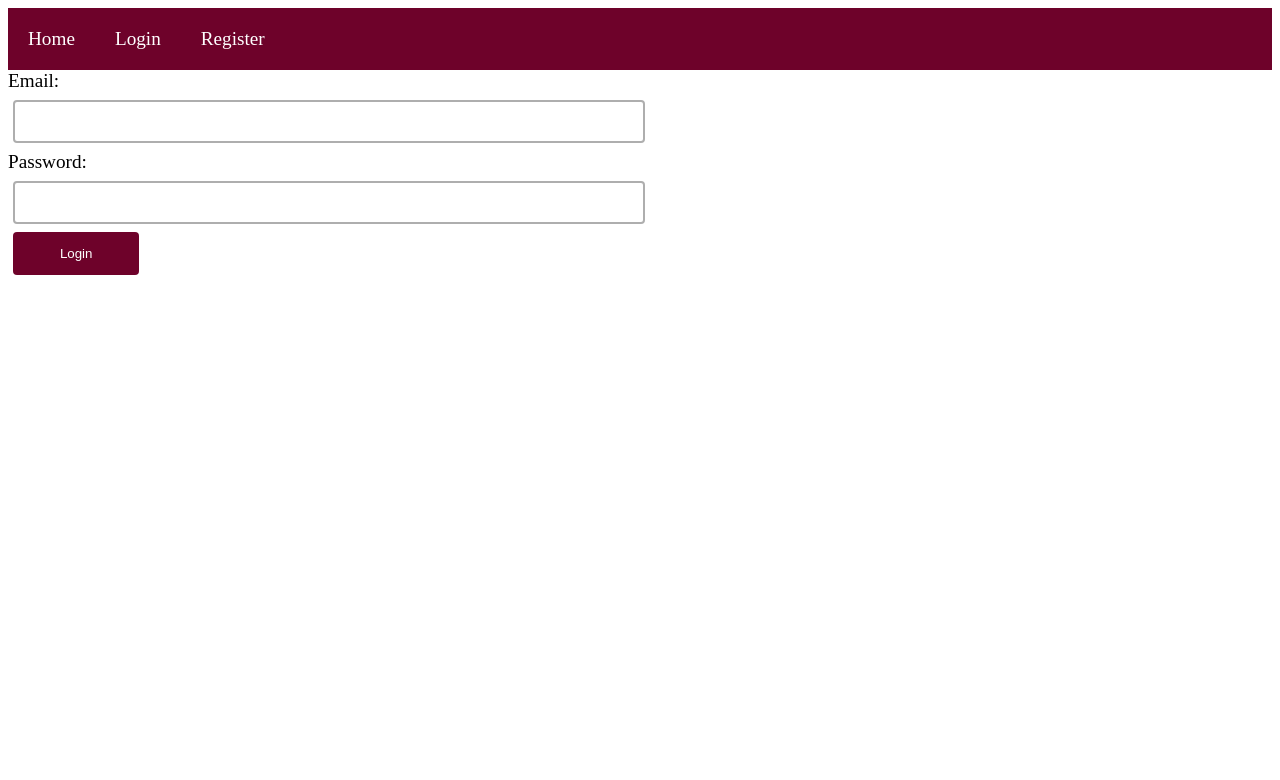
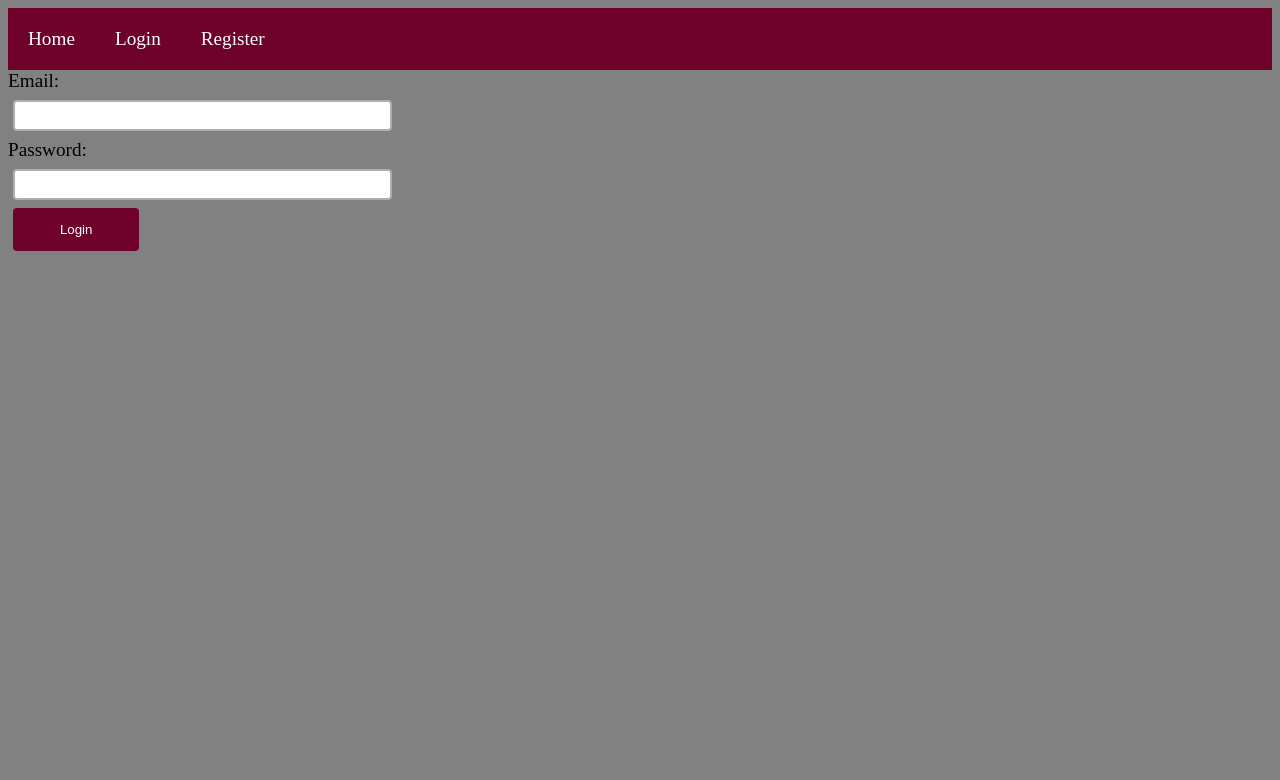
Before and after one commit to descobar1732/IT202007, a PHP site: page /login.php in a window 1280 px wide. Shown: the top 780 px of the page. Run offline with PHP 8.4, Linux system fonts and the light colour scheme.

Commit message:
styles update

```diff
--- a/project/static/css/styles.css
+++ b/project/static/css/styles.css
@@ -1,6 +1,7 @@
 body {
     font-family: "Times New Roman", Times, serif;
     font-size: 1.2em;
+    background-color: #828182;
 }
 
 ul[class="nav"]{
@@ -28,8 +29,8 @@ ul[class="nav"]{
 }
 
 input, select {
-    width: 50%;
-    padding: 12px 20px;
+    width: 30%;
+    padding: 6px 20px;
     margin: 8px 0;
     display: block;
     border: 2px solid #aeaeae;
```
